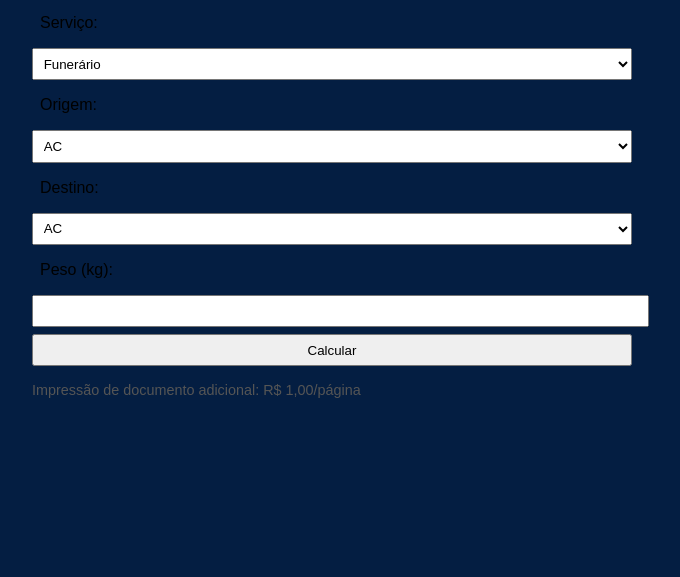
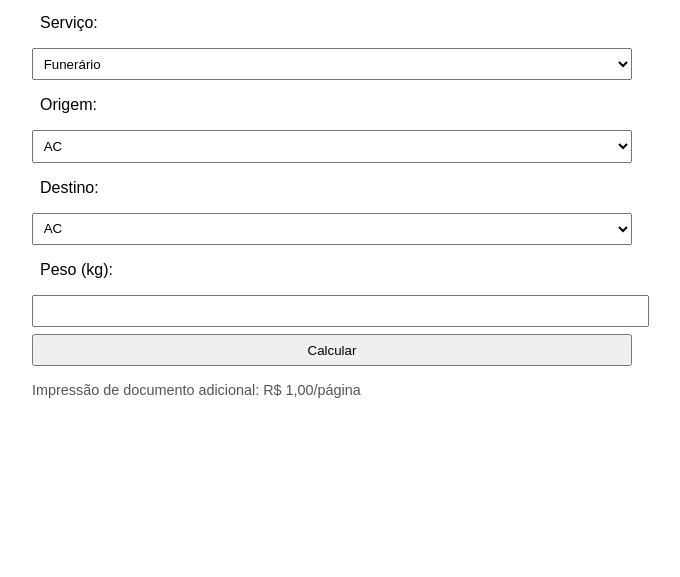
Before and after one commit to LucasPaschoa/tarifarios-comercial, a plain HTML site: page index.html in a window 1280 px wide. Shown: the part 223-800 px from the top of the page, without its empty margins (308-988 px from the left). Drawn offline with Linux system fonts and the light colour scheme.

Commit message:
Update index.html

```diff
--- a/index.html
+++ b/index.html
@@ -10,7 +10,6 @@
       max-width: 600px;
       margin: auto;
       padding: 1em;
-      transition: background-color 0.3s ease;
     }
     label, select, input, button {
       display: block;
@@ -40,7 +39,7 @@
   <h1>Simulador de Tarifas</h1>
 
   <label for="servico">Serviço:</label>
-  <select id="servico" onchange="atualizarTema()">
+  <select id="servico">
     <option value="funerario">Funerário</option>
   </select>
 
@@ -97,16 +96,8 @@
       }
     }
 
-    function atualizarTema() {
-      const servico = document.getElementById("servico").value;
-      let corFundo = "#ffffff";
-      if (servico === "funerario") corFundo = "#041e42";
-      document.body.style.backgroundColor = corFundo;
-    }
-
     window.onload = () => {
       popularSelects();
-      atualizarTema();
     };
   </script>
 </body>
```
